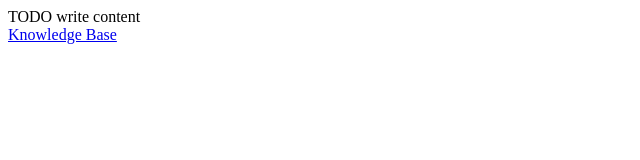
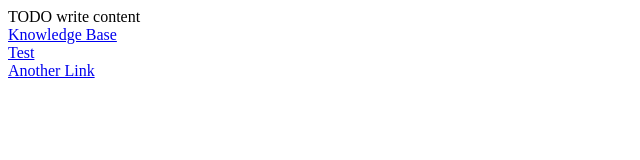
Before and after one commit to ddandeneau/test, a plain HTML site: page index.html in a window 1280 px wide. Shown: the whole page, without its empty margins (0-640 px from the left). Drawn offline with Linux system fonts and the light colour scheme.

Commit message:
Add two links to the index.html file and added to the readme file.

```diff
--- a/index.html
+++ b/index.html
@@ -11,7 +11,8 @@ Click nbfs://nbhost/SystemFileSystem/Templates/ClientSide/html.html to edit this
     </head>
     <body>
         <div>TODO write content</div>
-        <a href="knowledge_base">Knowledge Base</a>
-        <a href="test"></a>
+        <a href="knowledge_base">Knowledge Base</a><br>
+        <a href="test">Test</a><br>
+        <a href="another link">Another Link</a>
     </body>
 </html>
```
Also changed, not shown: 1 other file.
